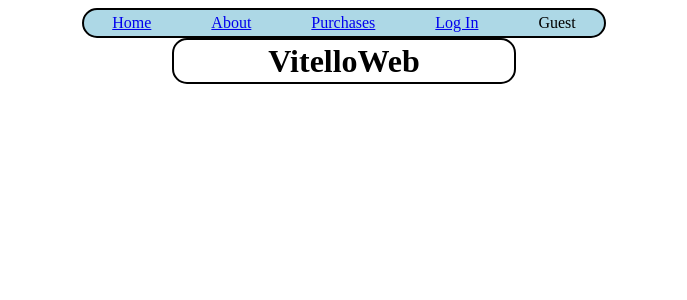
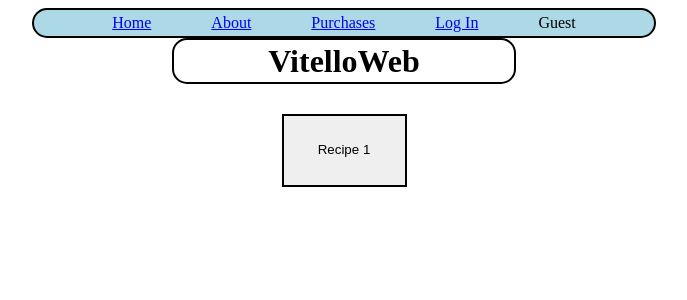
Before and after one commit to mrajii09/WebAppMiraChris, a Flask app: page / in a window 1280 px wide. Shown: the top 300 px of the page, without its empty margins (296-983 px from the left). Run offline with Flask 3, Linux system fonts and the light colour scheme.

Commit message:
Recipe button

```diff
--- a/Main.py
+++ b/Main.py
@@ -1,11 +1,12 @@
 # Title: VitelloWeb
-# Authors: Miraj Acharya, Christopher Shane Rocco Vitello
+# Authors: Miraj Acharya, Christopher Vitello
 # December 2025
 from os import remove
 
 from flask import Flask, render_template, request, redirect, url_for, session
 import flask_login
 from flask_sqlalchemy import *
+from flask_login import UserMixin, login_user, logout_user, current_user
 
 
 app = Flask(__name__)
@@ -39,9 +40,6 @@ currentUser = "Guest"
 
 # Just for the testing
 adminInfo = ["VitelloWeb", "CV0809"]
-
-usernames = ["User123456"]
-passwords = ["Password12"]
 
 
 
@@ -121,6 +119,13 @@ def signup():
 def purchase():
     return render_template("purchases.html", role = currentUser)
 
+@app.route('/recipe')
+def rec1():
+    return render_template("recipe.html", name = "recipe 1", role = currentUser)
+
+
+
+
 
 if __name__ == '__main__':
     app.run(debug=True)
--- a/static/style.css
+++ b/static/style.css
@@ -37,3 +37,10 @@
     justify-content = "center";
 
 }
+
+.button{
+    margin-top: 30px;
+    width: 125px;
+    line-height: 5;
+    border: 2px solid black;
+}
--- a/templates/base.html
+++ b/templates/base.html
@@ -15,7 +15,7 @@
         align-items: center;
         gap: 60px;
         display: flex;
-        width: 500px;
+        width: 600px;
         padding: 5px 10px;
         line-height: 1;
         margin: 0 auto;
--- a/templates/home.html
+++ b/templates/home.html
@@ -4,5 +4,6 @@
 <div style = "--boxcolor: white;">
     <h1 class = "head">VitelloWeb</h1>
 </div>
+    <a href = "{{ url_for('rec1') }}"><button class = "button">Recipe 1</button></a>
 
 {% endblock %}
--- a/templates/rec1.html
+++ /dev/null
@@ -1,5 +0,0 @@
-{% extends "base.html" %}
-{% block title %} Recipe 1 | VitelloWeb{% endblock %}
-{% block content %}
-
-{% end block %}
--- a/templates/recipe.html
+++ b/templates/recipe.html
@@ -2,6 +2,9 @@
 {% block title %} Recipe | VitelloWeb{% endblock %}
 {% block content %}
 <div>
-    <h1 class = "head">Edit the Recipe</h1>
+    <h1 class = "head">{{name}}</h1>
+</div>
+<div class = "container">
+
 </div>
 {% endblock %}
```
Also changed, not shown: instance/users.db.
